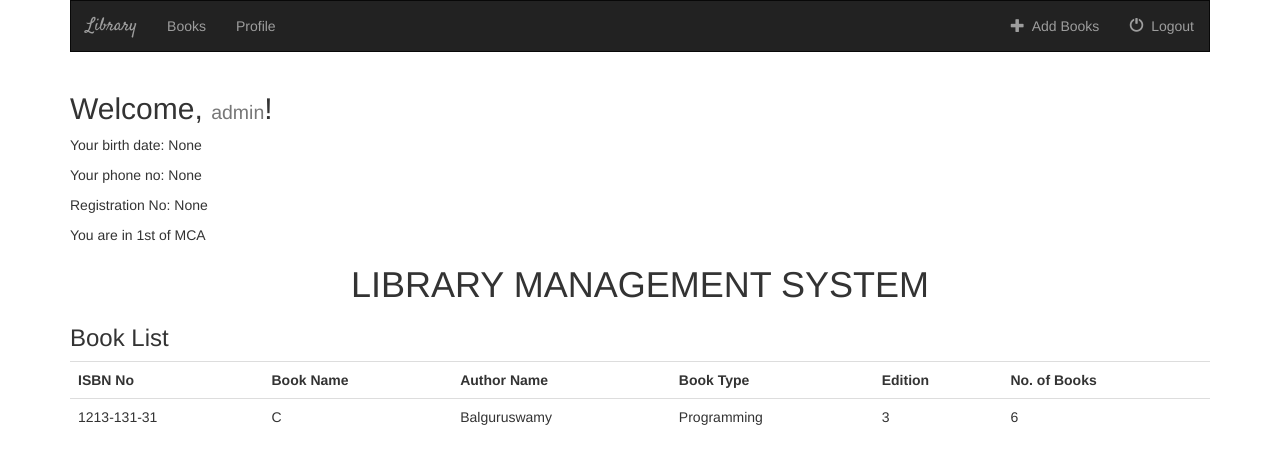
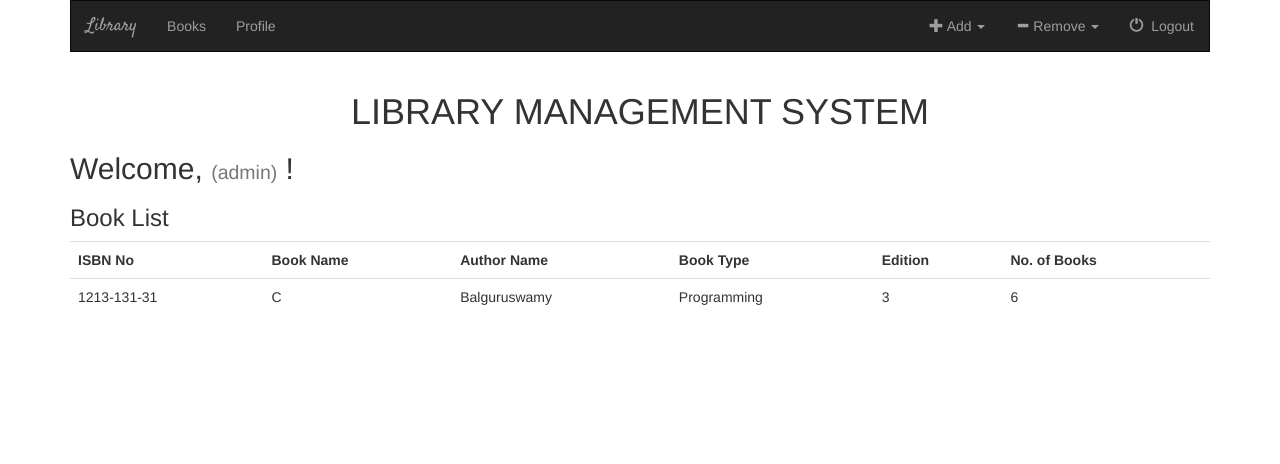
Before and after one commit to immanoj16/Library, a Django app: page / in a window 1280 px wide. Shown: the top 464 px of the page. Run offline with Django 3.2, Linux system fonts and the light colour scheme; a user stored in the database is signed in; data comes from the database, SQL or seed files in the repository; both versions use the stored data as it was after the commit; some libraries are stand-ins or nearby versions.

Commit message:
Add: addbook view

```diff
--- a/books/templates/base.html
+++ /dev/null
@@ -1,56 +0,0 @@
-<!DOCTYPE html>
-<html lang="en">
-<head>
-    <meta charset="UTF-8">
-    <title>{% block title %}{% endblock %}</title>
-    {% load staticfiles %}
-    <link rel="shortcut icon" type="image/png" href="{%  static 'books/img/title.png' %}">
-    <link rel="stylesheet" href="{% static 'books/css/bootstrap.min.css' %}">
-    <link rel="stylesheet" href="{% static 'books/css/style.css' %}">
-    <link href='https://fonts.googleapis.com/css?family=Satisfy' rel='stylesheet' type='text/css'>
-    <script type="text/javascript" src="{% static 'books/js/jquery-3.1.1.min.js' %}"></script>
-    <script src="{% static 'books/js/bootstrap.min.js' %}"></script>
-</head>
-<body>
-<div class="container">
-    <nav class="navbar navbar-inverse">
-
-            <!-- Header -->
-            <div class="navbar-header">
-                <button type="button" class="navbar-toggle" data-toggle="collapse" data-target="#topNavBar">
-                    <span class="icon-bar"></span>
-                    <span class="icon-bar"></span>
-                    <span class="icon-bar"></span>
-                </button>
-                <a class="navbar-brand" href="{% url 'home' %}">Library</a>
-            </div>
-
-            <!-- Items -->
-            <div class="collapse navbar-collapse" id="topNavBar">
-                <ul class="nav navbar-nav">
-                    <li class="{% block books_active %}{% endblock %}"><a href="{% url 'home' %}">Books</a></li>
-                    <li class="{% block profile_active %}{% endblock %}"><a href="#">Profile</a></li>
-                </ul>
-
-                <ul class="nav navbar-nav navbar-right">
-                    <li>
-                        <a href="{% url 'addbook' %}">
-                            <span class="glyphicon glyphicon-plus" aria-hidden="true"></span>&nbsp; Add Books
-                        </a>
-                    </li>
-                    <li>
-                        <a href="{% url 'logout' %}">
-                            <span class="glyphicon glyphicon-off" aria-hidden="true"></span>&nbsp; Logout
-                        </a>
-                    </li>
-                </ul>
-            </div>
-    </nav>
-    </div>
-    <div class="container">
-        {% block content %}
-        {% endblock %}
-    </div>
-    <script src="{% static 'books/js/main.js' %}"></script>
-</body>
-</html>
--- /dev/null
+++ b/books/templates/books/base.html
@@ -0,0 +1,88 @@
+<!DOCTYPE html>
+<html lang="en">
+<head>
+    <meta charset="UTF-8">
+    <title>{% block title %}{% endblock %}</title>
+    {% load staticfiles %}
+    <link rel="shortcut icon" type="image/png" href="{%  static 'books/img/title.png' %}">
+    <link rel="stylesheet" href="{% static 'books/css/bootstrap.min.css' %}">
+    <link rel="stylesheet" href="{% static 'books/css/style.css' %}">
+    <link href='https://fonts.googleapis.com/css?family=Satisfy' rel='stylesheet' type='text/css'>
+    <script type="text/javascript" src="{% static 'books/js/jquery-3.1.1.min.js' %}"></script>
+    <script src="{% static 'books/js/bootstrap.min.js' %}"></script>
+</head>
+<body>
+<div class="container">
+    <nav class="navbar navbar-inverse">
+
+            <!-- Header -->
+            <div class="navbar-header">
+                <button type="button" class="navbar-toggle" data-toggle="collapse" data-target="#topNavBar">
+                    <span class="icon-bar"></span>
+                    <span class="icon-bar"></span>
+                    <span class="icon-bar"></span>
+                </button>
+                <a class="navbar-brand" href="{% url 'home' %}">Library</a>
+            </div>
+
+            <!-- Items -->
+            <div class="collapse navbar-collapse" id="topNavBar">
+                <ul class="nav navbar-nav">
+                    <li class="{% block books_active %}{% endblock %}"><a href="{% url 'home' %}">Books</a></li>
+                    <li class="{% block profile_active %}{% endblock %}"><a href="#">Profile</a></li>
+                </ul>
+
+                <ul class="nav navbar-nav navbar-right">
+                    {% block search %}
+                    {% endblock %}
+                    {% if username == 'admin' %}
+                        <li class="dropdown">
+                            <a href="#" class="dropdown-toggle" data-toggle="dropdown" role="button" aria-haspopup="true" aria-expanded="false"><span class="glyphicon glyphicon-plus" aria-hidden="true"></span> Add <span class="caret"></span></a>
+                            <ul class="dropdown-menu">
+                                <li>
+                                    <a href="{% url 'addbook' %}">
+                                        <span class="glyphicon glyphicon-plus" aria-hidden="true"></span>&nbsp; Add Books
+                                    </a>
+                                </li>
+                                <li class="divider"></li>
+                                <li>
+                                    <a href="#">
+                                        <span class="glyphicon glyphicon-user" aria-hidden="true"></span>&nbsp; Add Users
+                                    </a>
+                                </li>
+
+                            </ul>
+                        </li>
+                        <li class="dropdown">
+                            <a href="#" class="dropdown-toggle" data-toggle="dropdown" role="button" aria-haspopup="true" aria-expanded="false"><span class="glyphicon glyphicon-minus" aria-hidden="true"></span> Remove <span class="caret"></span></a>
+                            <ul class="dropdown-menu">
+                                <li>
+                                    <a href="#">
+                                        <span class="glyphicon glyphicon-minus" aria-hidden="true"></span>&nbsp; Remove Books
+                                    </a>
+                                </li>
+                                <li class="divider"></li>
+                                <li>
+                                    <a href="#">
+                                        <span class="glyphicon glyphicon-user" aria-hidden="true"></span>&nbsp; Remove Users
+                                    </a>
+                                </li>
+                            </ul>
+                        </li>
+                    {% endif %}
+                    <li>
+                        <a href="{% url 'logout' %}">
+                            <span class="glyphicon glyphicon-off" aria-hidden="true"></span>&nbsp; Logout
+                        </a>
+                    </li>
+                </ul>
+            </div>
+    </nav>
+    </div>
+    <div class="container">
+        {% block content %}
+        {% endblock %}
+    </div>
+    <script src="{% static 'books/js/main.js' %}"></script>
+</body>
+</html>
--- a/books/templates/home.html
+++ b/books/templates/books/home.html
@@ -1,14 +1,13 @@
-{% extends 'base.html' %}
+{% extends 'books/base.html' %}
 {% block title %}home page{% endblock %}
 
 {% block content %}
-    <h2>Welcome, {{ user.get_full_name }} <small>{{ user.username }}</small>!</h2>
-    <p>Your birth date: {{ user.profile.birth_date }}</p>
+    <h1><p class="text-uppercase text-center">Library Management System</p></h1>
+    <h2>Welcome, {{ user.get_full_name }} <small>({{ user.username }})</small> !</h2>
+    <!--<p>Your birth date: {{ user.profile.birth_date }}</p>
     <p>Your phone no: {{ user.profile.phone }}</p>
     <p>Registration No: {{ user.profile.regd_no }}</p>
-    <p>You are in {{ user.profile.year }} of {{ user.profile.branch }}</p>
-
-    <h1><p class="text-uppercase text-center">Library Management System</p></h1>
+    <p>You are in {{ user.profile.year }} of {{ user.profile.branch }}</p>-->
     <h3>Book List</h3>
 
     {% if success_message %}
--- a/books/templates/login.html
+++ b/books/templates/books/login.html
@@ -1,4 +1,4 @@
-{% extends 'base_visitor.html' %}
+{% extends 'books/base_visitor.html' %}
 {% block title %}Login page{% endblock %}
 {% block login_active %}active{% endblock %}
 
--- a/books/templates/signup.html
+++ b/books/templates/books/signup.html
@@ -1,4 +1,4 @@
-{% extends 'base_visitor.html' %}
+{% extends 'books/base_visitor.html' %}
 {% block title %}register page{% endblock %}
 {% block signup_active %}active{% endblock %}
 
--- a/books/urls.py
+++ b/books/urls.py
@@ -6,7 +6,7 @@ from . import views as core_views
 
 urlpatterns = [
     url(r'^$', core_views.home, name='home'),
-    url(r'^login/$', auth_views.login, {'template_name': 'login.html'}, name='login'),
+    url(r'^login/$', auth_views.login, {'template_name': 'books/login.html'}, name='login'),
     url(r'^logout/$', auth_views.logout, {'next_page': 'login'}, name='logout'),
     url(r'^signup/$', core_views.signup, name='signup'),
     url(r'^addbook/', core_views.addbook, name='addbook'),
--- a/books/views.py
+++ b/books/views.py
@@ -11,7 +11,7 @@ from .models import Book
 def home(request):
     username = request.user.username
     book_list = Book.objects.order_by('book_name')[:50]
-    return render(request, 'home.html', {'book_list': book_list, 'username': username})
+    return render(request, 'books/home.html', {'book_list': book_list, 'username': username})
 
 
 def signup(request):
@@ -35,13 +35,11 @@ def signup(request):
     else:
         user_form = SignUpForm()
         profile_form = ProfileForm()
-    return render(request, 'signup.html', {'user_form': user_form, 'profile_form': profile_form})
+    return render(request, 'books/signup.html', {'user_form': user_form, 'profile_form': profile_form})
 
 
+@login_required
 def addbook(request):
-    if not request.user.is_authenticated():
-        return render(request, 'books/login.html')
-
     username = request.user.username
     if request.method == 'POST':
         book_form = BookForm(request.POST)
@@ -55,7 +53,8 @@ def addbook(request):
                 'book_list': book_list,
                 'username': username,
             }
-            return render(request, 'home.html', context)
-        else:
-            book_form = BookForm()
-            return render_to_response('books/addBook.html', {'book_form': book_form, 'error_message': "Data is invalid"}, context_instance=RequestContext(request))
+            return render(request, 'books/home.html', context)
+
+    else:
+        book_form = BookForm()
+        return render(request, 'books/addbook.html', {'book_form': book_form, 'error_message': "Data is invalid"})
--- a/static/books/js/main.js
+++ b/static/books/js/main.js
@@ -3,7 +3,7 @@
  */
 
 $('ul.nav li.dropdown').hover(function() {
-  $(this).find('.dropdown-menu').stop(true, true).delay().fadeIn();
+  $(this).find('.dropdown-menu').stop(true, true).delay(100).fadeIn(100);
 }, function() {
-  $(this).find('.dropdown-menu').stop(true, true).delay().fadeOut();
+  $(this).find('.dropdown-menu').stop(true, true).delay(100).fadeOut(100);
 });
```
Also changed, not shown: books/templates/books/addbook.html (renamed from books/templates/books/addBook.html), books/templates/books/base_visitor.html (renamed from books/templates/base_visitor.html), db.sqlite3, 2 other files.
